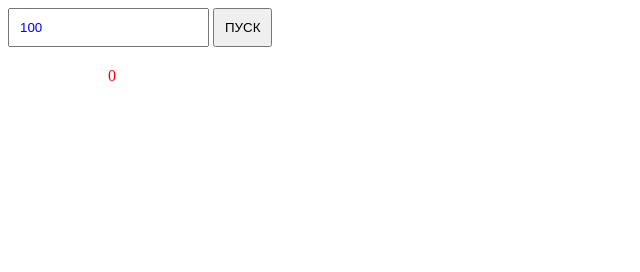
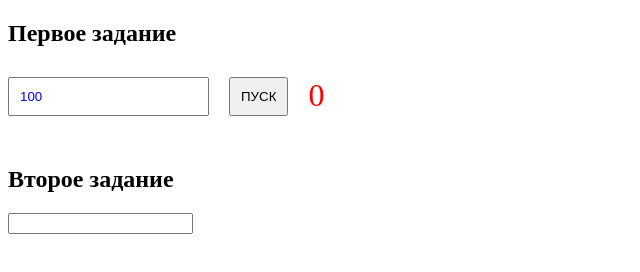
Before and after one commit to maximkrinitsyn88/JS, a website: page 07_dom-basics-1/index.html in a window 1280 px wide. Shown: the whole page, without its empty margins (0-640 px from the left). Drawn offline with Linux system fonts and the light colour scheme.

Commit message:
07_changes
07_changes

```diff
--- a/07_dom-basics-1/index.html
+++ b/07_dom-basics-1/index.html
@@ -6,9 +6,13 @@
   <title>DOM</title>
 </head>
 <body>
-  <input class="input-seconds" type="text" value="100">
-  <button class="start-timer">ПУСК</button>
-  <div class="timer">0</div>
+  <h2>Первое задание</h2>
+  <div class="flex">
+    <input class="input-seconds" type="text" value="100">
+    <button class="start-timer">ПУСК</button>
+    <div class="timer">0</div>
+  </div>
+  <h2>Второе задание</h2>
   <script src="./index.js"></script>
 </body>
 </html>
--- a/07_dom-basics-1/index.js
+++ b/07_dom-basics-1/index.js
@@ -1,15 +1,62 @@
+// TASK 1
+
 document.addEventListener('DOMContentLoaded', function() {
   let inputSeconds = document.querySelector('.input-seconds');
   let startTimer = document.querySelector('.start-timer');
   let timer = document.querySelector('.timer');
 
   startTimer.addEventListener('click', function() {
-    timer.innerHTML = inputSeconds.value
+    timer.innerHTML = inputSeconds.value;
     let interval = setInterval(function() {
       if (timer.innerHTML <= 1) {
-        clearInterval(interval)
+        clearInterval(interval);
       }
-      timer.innerHTML--
+      timer.innerHTML--;
     }, 1000)
   });
+
+
+
+// TASK 2
+
+
+let inputHeadline = document.createElement('input');
+document.body.append(inputHeadline);
+let headline = document.createElement('h2');
+document.body.append(headline);
+headline.innerHTML = '';
+
+let enterHeadline = inputHeadline.addEventListener('input', delayHeadline)
+
+function delayHeadline() {
+  let timeout = setTimeout(function() {
+    headline.innerHTML = inputHeadline.value;
+  }, 300);
+  if (enterHeadline) {
+    clearTimeout(timeout)
+  }
+};
+
+
+
+
+
+
+
+
+
+
+
+
+
+
+
+
+
+
+
+
+
+
+
 });
--- a/07_dom-basics-1/style.css
+++ b/07_dom-basics-1/style.css
@@ -1,14 +1,21 @@
+.flex {
+  display: flex;
+  padding-top: 10px;
+  margin-bottom: 50px;
+}
+
 .input-seconds {
   padding: 10px;
+  margin-right: 20px;
   color: blue;
 }
 
 .start-timer {
   padding: 10px;
+  margin-right: 20px;
 }
 
 .timer {
-  padding-top: 20px;
-  padding-left: 100px;
+  font-size: 32px;
   color: red;
 }
```
